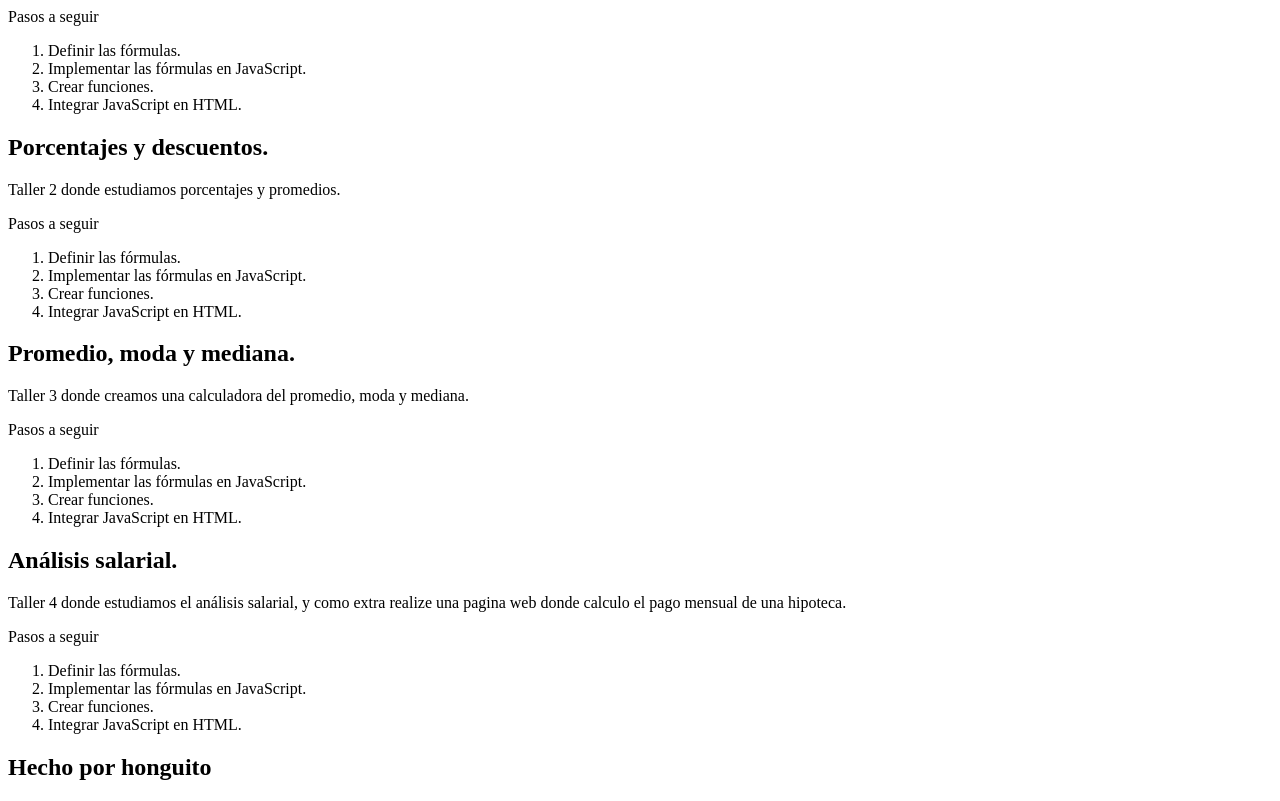
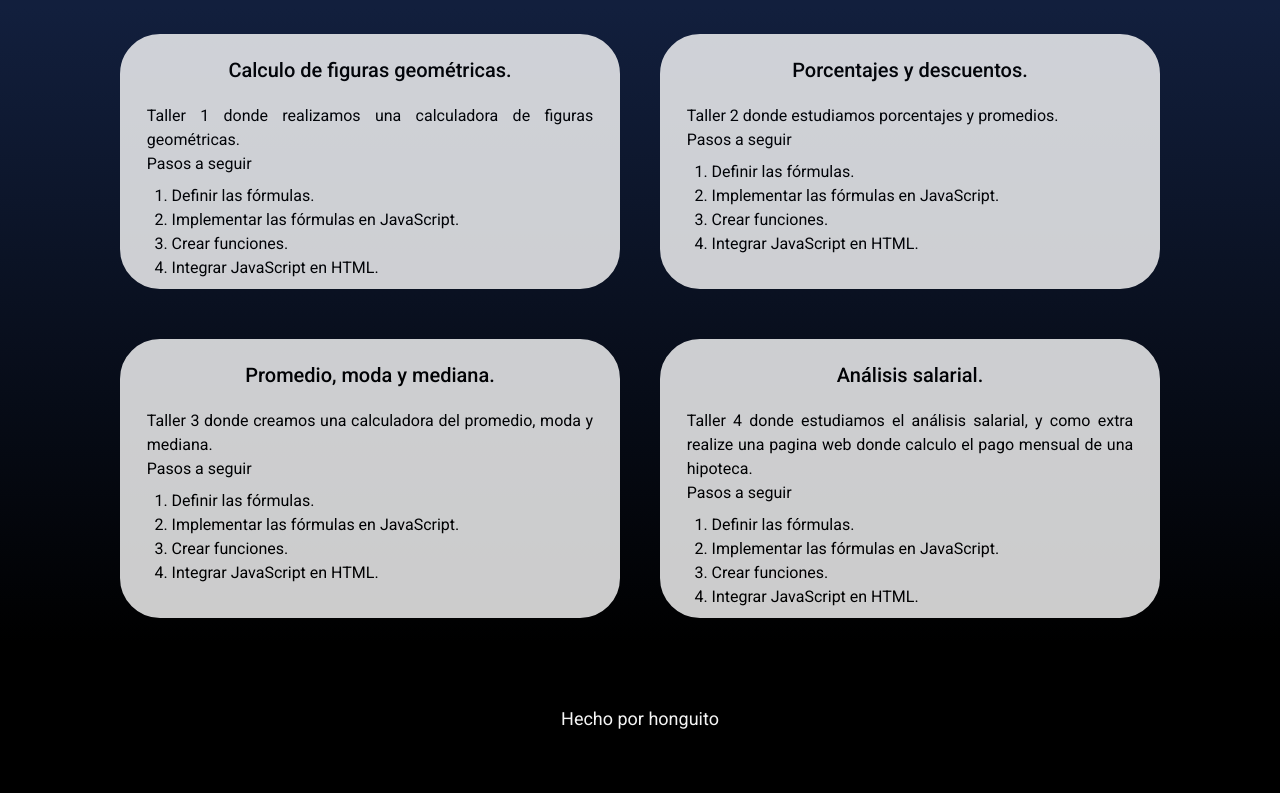
Before and after one commit to LaloJami/DW-curso_practico_js, a plain HTML site: page index.html in a window 1280 px wide. Shown: the part 191-992 px from the top of the page. Drawn offline with Linux system fonts and the light colour scheme.

Commit message:
Reto final terminado

```diff
--- a/index.html
+++ b/index.html
@@ -5,6 +5,7 @@
     <meta http-equiv="X-UA-Compatible" content="IE=edge">
     <meta name="viewport" content="width=device-width, initial-scale=1.0">
     <title>Curso Práctico de JS</title>
+    <link rel="stylesheet" href="style.css">
     <link rel="preconnect" href="https://fonts.googleapis.com">
     <link rel="preconnect" href="https://fonts.gstatic.com" crossorigin>
     <link href="https://fonts.googleapis.com/css2?family=Roboto:wght@300;400;500&display=swap" rel="stylesheet">
@@ -16,6 +17,7 @@
     </header>
     <main>
         <section class="card-container">
+            <a href="./Taller-1/index.html">
                 <h2>Calculo de figuras geométricas.</h2>
                 <p>Taller 1 donde realizamos una calculadora de figuras geométricas.</p>
                 <p>Pasos a seguir</p>
@@ -25,8 +27,10 @@
                     <li>Crear funciones.</li>
                     <li>Integrar JavaScript en HTML.</li>
                 </ol>
+            </a>
         </section>
         <section class="card-container">
+            <a href="./Taller-2/index.html">
                 <h2>Porcentajes y descuentos.</h2>
                 <p>Taller 2 donde estudiamos porcentajes y promedios.</p>
                 <p>Pasos a seguir</p>
@@ -36,8 +40,10 @@
                     <li>Crear funciones.</li>
                     <li>Integrar JavaScript en HTML.</li>
                 </ol>
+            </a>
         </section>
         <section class="card-container">
+            <a href="./Taller-3/index.html">
                 <h2>Promedio, moda y mediana.</h2>
                 <p>Taller 3 donde creamos una calculadora del promedio, moda y mediana.</p>
                 <p>Pasos a seguir</p>
@@ -47,8 +53,10 @@
                     <li>Crear funciones.</li>
                     <li>Integrar JavaScript en HTML.</li>
                 </ol>
+            </a>
         </section>
         <section class="card-container">
+            <a href="./Taller-4/index.html">
                 <h2>Análisis salarial.</h2>
                 <p>Taller 4 donde estudiamos el análisis salarial, y como extra realize una pagina web donde calculo el pago mensual de una hipoteca.</p>
                 <p>Pasos a seguir</p>
@@ -58,6 +66,7 @@
                     <li>Crear funciones.</li>
                     <li>Integrar JavaScript en HTML.</li>
                 </ol>
+            </a>
         </section>
     </main>
     <footer>
--- a/style.css
+++ b/style.css
@@ -0,0 +1,111 @@
+*{
+    box-sizing: border-box;
+    margin: 0;
+    padding: 0;
+}
+html{
+    font-size: 62.5%;
+    font-family: 'Roboto', sans-serif;
+}
+header{
+    display: flex;
+    justify-content: center;
+    flex-direction: column;
+    align-items: center;
+    width: 100%;
+    height: 200px;
+    background-color: #121f3d;
+    min-width: 320px;
+    text-align: center;
+}
+header h1{
+    margin: 15px auto;
+    font-size: 2.4rem;
+    font-weight: bold;
+    line-height: 2.4;
+    color: wheat;
+}
+header p{
+    font-size: 1.8rem;
+    font-weight: 500;
+    line-height: 1.8rem;
+    color: #a8a8a8;
+    width: 90%;
+}
+main{
+    width: 100%;
+    height: auto;
+    background: linear-gradient(#121f3d, black);
+    display: flex;
+    justify-content: center;
+    min-width: 320px;
+    flex-wrap: wrap;
+}
+
+.card-container{
+    width: 80%;
+    min-width: 266px;
+    max-width: 500px;
+    min-height: 250px;
+    margin: 25px 20px;
+    border: 2px solid white;
+    border-radius: 40px;
+    text-align: center;
+    display: flex;
+    flex-direction: column;
+    background-color: #ffffff;
+    opacity: 0.8;
+}
+.card-container:hover{
+    background-color: #121f3d;
+    /* color: white; */
+}
+.card-container a{
+    text-decoration: none;
+    color: black;
+}
+.card-container a:hover{
+    /* background-color: #121f3d; */
+    color: white;
+}
+.card-container h2{
+    font-size: 2rem;
+    font-weight: 500;
+    line-height: 1.8rem;
+    margin: 25px auto;
+    width: 90%;
+}
+.card-container p{
+    font-size: 1.6rem;
+    font-weight: 400;
+    line-height: 2.4rem;
+    margin: 0px auto;
+    width: 90%;
+    text-align: justify;
+}
+.card-container ol{
+    width: 80%;
+    margin: 10px auto;
+    text-align: left;
+    font-size: 1.6rem;
+}
+.card-container li{
+    margin: 5px 0;
+}
+footer{
+    width: 100%;
+    min-width: 320px;
+    height: 150px;
+    /* position: relative; */
+    display: flex;
+    flex-direction: column;
+    text-align: center;
+    background-color: black;
+    text-align: center;
+}
+footer h2{
+    font-size: 1.8rem;
+    margin: auto;
+    font-weight: 400;
+    color: whitesmoke;
+}
```
Also changed, not shown: Taller-1/css/style.css (+15 -1 lines), Taller-1/index.html (+1 -0 lines), Taller-2/css/style.css (+14 -0 lines), Taller-2/index.html (+1 -0 lines), Taller-3/css/style.css (+14 -0 lines), Taller-3/index.html (+1 -0 lines), Taller-4/css/style.css (+14 -0 lines), Taller-4/index.html (+1 -0 lines). Lines whose indentation alone changed are shown as unchanged.
